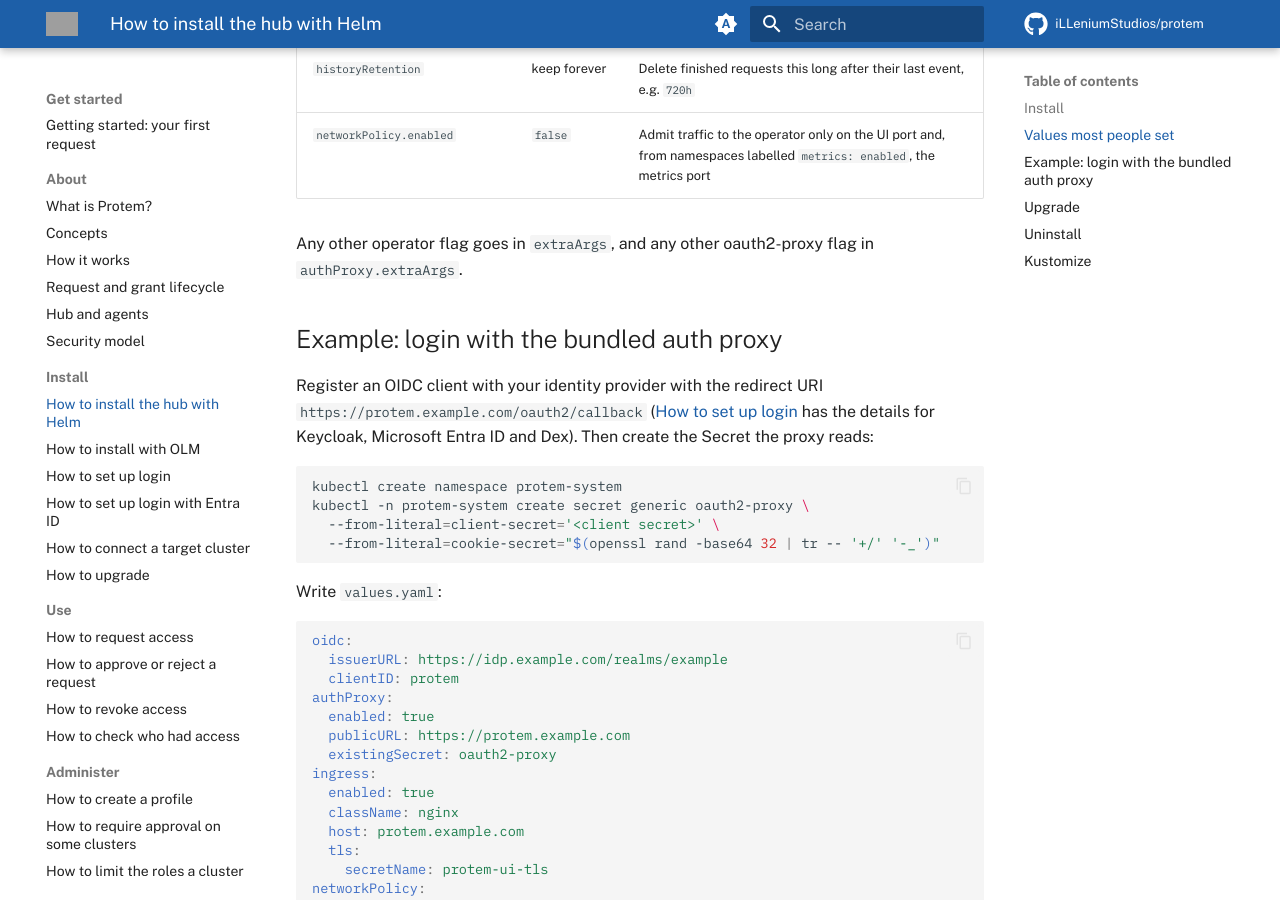
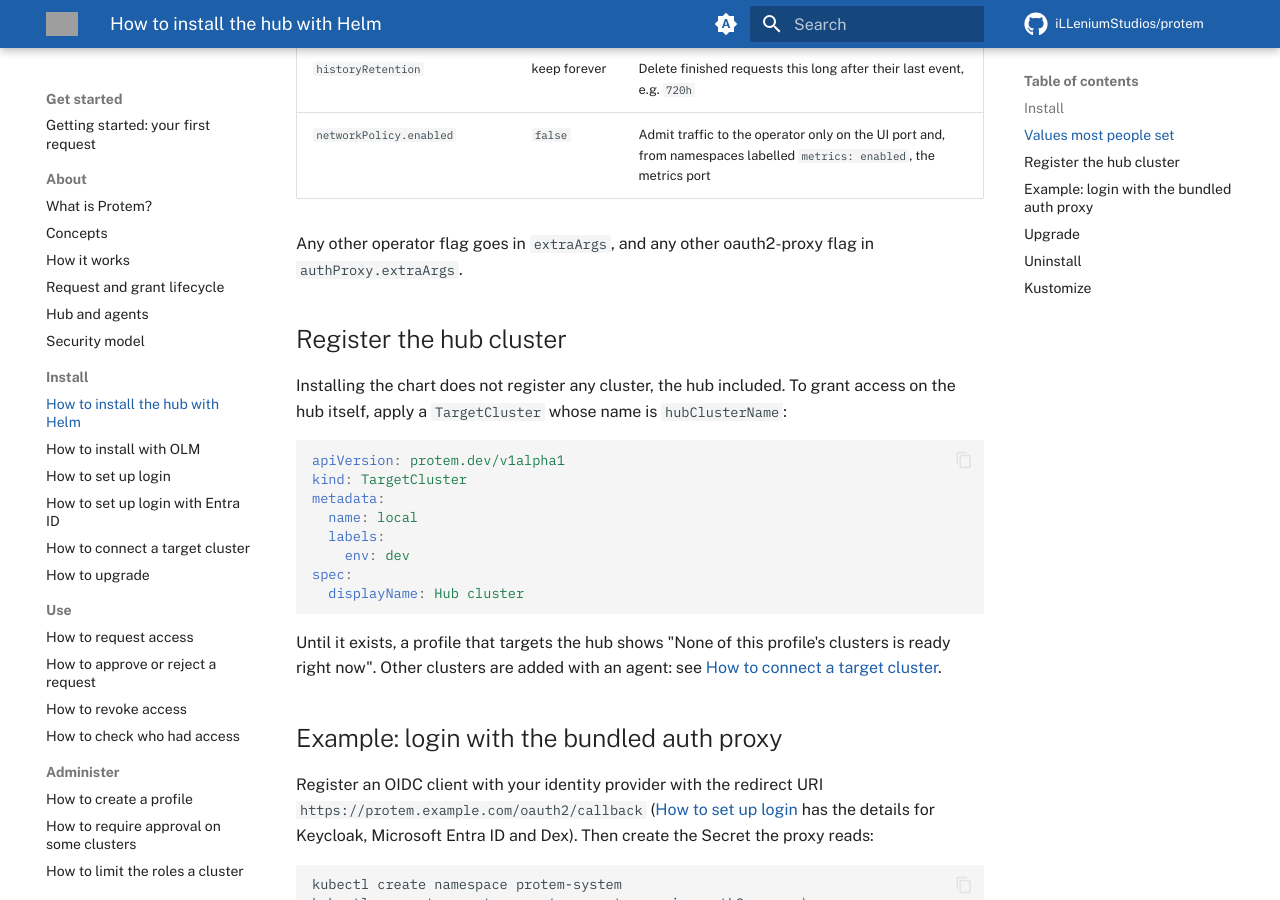
Before and after one commit to iLLeniumStudios/protem, an MkDocs documentation site: the page built from docs/guides/how-to-install-with-helm.md, in a window 1280 px wide and 900 px high, scrolled down 1679 px. Built offline with MkDocs 1.6.1 and Material for MkDocs 9.7.7, drawn with Linux system fonts in a browser that asks for light colours; grey boxes are pictures that could not be loaded.

````diff
--- a/docs/guides/how-to-install-with-helm.md
+++ b/docs/guides/how-to-install-with-helm.md
@@ -56,6 +56,26 @@ helm show values oci://ghcr.io/illeniumstudios/charts/protem
 
 Any other operator flag goes in `extraArgs`, and any other oauth2-proxy flag in
 `authProxy.extraArgs`.
+
+## Register the hub cluster
+
+Installing the chart does not register any cluster, the hub included. To grant access on the hub
+itself, apply a `TargetCluster` whose name is `hubClusterName`:
+
+```yaml
+apiVersion: protem.dev/v1alpha1
+kind: TargetCluster
+metadata:
+  name: local
+  labels:
+    env: dev
+spec:
+  displayName: Hub cluster
+```
+
+Until it exists, a profile that targets the hub shows "None of this profile's clusters is ready
+right now". Other clusters are added with an agent: see
+[How to connect a target cluster](how-to-connect-a-target-cluster.md).
 
 ## Example: login with the bundled auth proxy
 
````
Also changed, not shown: PRODUCT.md (+1 -1 lines), docs/architecture/security-model.md (+1 -1 lines), docs/guides/how-to-connect-a-target-cluster.md (+2 -1 lines), docs/guides/how-to-set-up-login-with-entra-id.md (+12 -5 lines), docs/guides/how-to-set-up-login.md (+2 -1 lines), site/landing/llms.txt.
